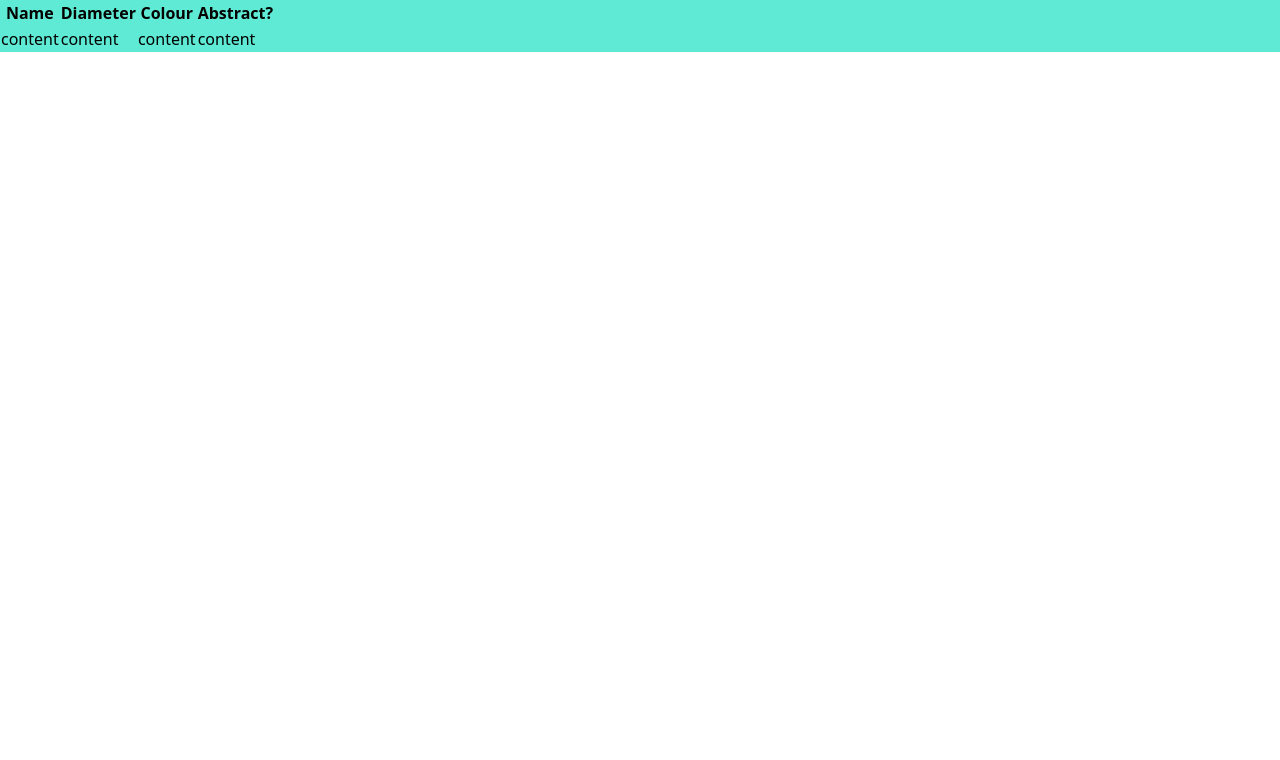
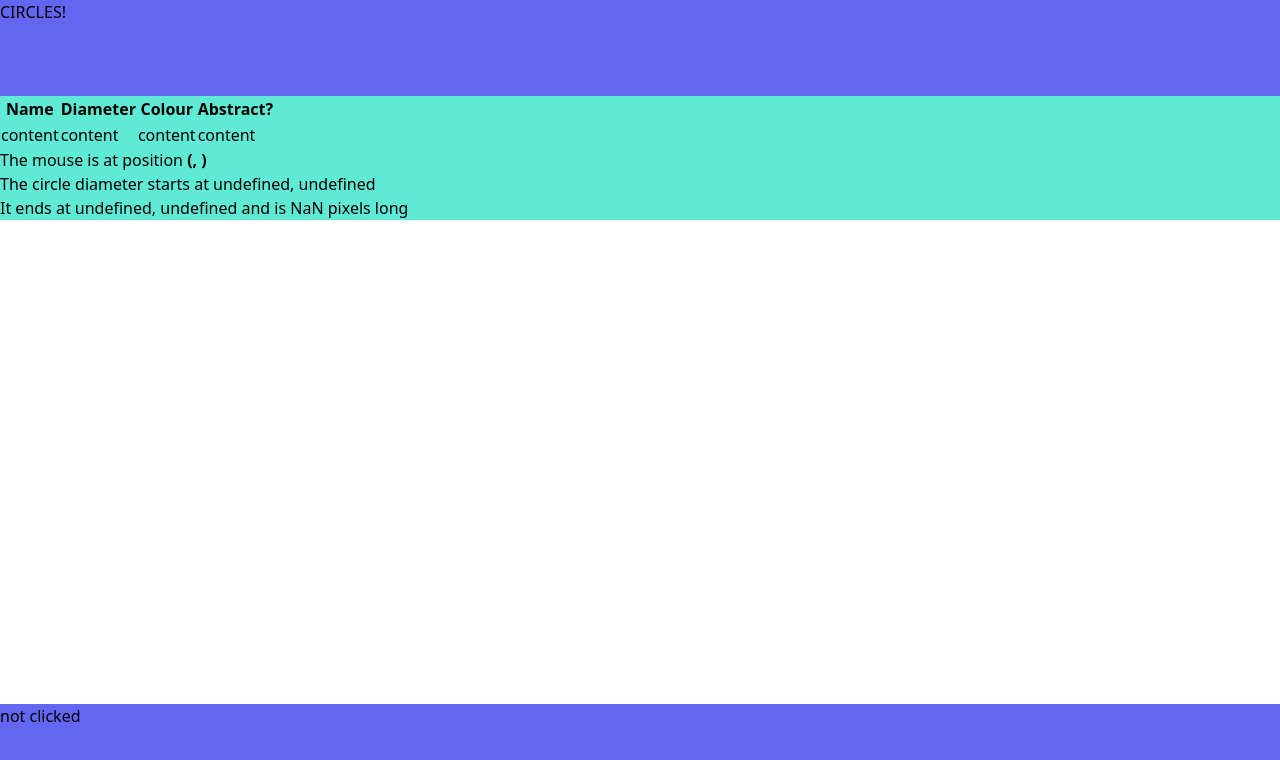
Before and after one commit to r-pal/circles, a React (Create React App) app: page / in a window 1280 px wide. Shown: the top 760 px of the page. Built offline with nearby package versions, Linux system fonts and the light colour scheme.

Commit message:
mouse position

```diff
--- a/src/components/App.tsx
+++ b/src/components/App.tsx
@@ -1,15 +1,70 @@
+import { useState, useEffect } from "react";
+import Canvas from "./Canvas";
 import Footer from "./Footer";
 import Header from "./Header";
+import MousePosition from "./MousePosition";
 import Table from "./Table";
 
-function App() {
+const App: React.FC = () => {
+  const [mousePos, setMousePos] = useState({});
+  const [circleStart, setCircleStart] = useState({});
+  const [circleEnd, setCircleEnd] = useState({});
+  const [clicked, setClicked] = useState(false);
+
+  // const startCircleDraw = () => {
+  //   //anchor circle start at coordintes
+  //   setCircleStart(mousePos)
+  // };
+
+  useEffect(() => {
+    const handleMouseMove = (event: any) => {
+      setMousePos({ x: event.clientX, y: event.clientY });
+    };
+
+    window.addEventListener("mousemove", handleMouseMove);
+
+    return () => {
+      window.removeEventListener("mousemove", handleMouseMove);
+    };
+  }, []);
+
+  useEffect(() => {
+    const handleClick = (event: any) => {
+      if (!clicked) {
+        setCircleStart(mousePos);
+      } else {
+        setCircleEnd(mousePos);
+      }
+      setClicked(!clicked);
+    };
+
+    window.addEventListener("click", handleClick);
+
+    // return () => {
+    //   window.removeEventListener(
+    //     'mousemove',
+    //     handleMouseMove
+    //   );
+    // };
+  });
+
   return (
-    <div className="bg-teal-300">
-    <Header/>
-    <Table/>
-    <Footer/>
-    </div>
+    <>
+      <Header />
+      <div className="bg-teal-300 h-max">
+        <Table />
+        <MousePosition
+          mousePos={mousePos}
+          circleStart={circleStart}
+          circleEnd={circleEnd}
+        />
+      </div>
+      <div className="bg-cyan-300 h-max">
+        <Canvas/>
+      </div>
+      <Footer clicked={clicked} />
+    </>
   );
-}
+};
 
 export default App;
--- /dev/null
+++ b/src/components/Canvas.tsx
@@ -0,0 +1,19 @@
+import { createCanvas } from "p5";
+
+type CanvasProps = {};
+
+const Canvas: React.FC<CanvasProps> = ({}) => {
+
+    function setup() {
+        createCanvas(400, 400);
+      }
+
+      function draw() {
+        background(220);
+        ellipse(50,50,80,80);
+      }
+
+  return <></>;
+};
+
+export default Canvas;
--- a/src/components/Footer.tsx
+++ b/src/components/Footer.tsx
@@ -1,8 +1,13 @@
-const Footer = () => {
+type FooterProps = {
+    clicked: boolean
+}
+
+const Footer: React.FC<FooterProps> = ({clicked}) => {
 
     return(
-        <div className="bg-indigo-500">
-        </div>
+        <footer className="bg-indigo-500 h-24 absolute bottom-0 w-full">
+            {clicked ? "clicked" : "not clicked"}
+        </footer>
     )
 }
 
--- a/src/components/Header.tsx
+++ b/src/components/Header.tsx
@@ -1,7 +1,13 @@
-const Header = () => {
+type HeaderProps = {
+}
+
+const Header: React.FC<HeaderProps> = ({
+}) => {
+
 
     return(
-        <div className="bg-indigo-500">
+        <div className="bg-indigo-500 h-24">
+            <h1 className="size-large">CIRCLES!</h1>
         </div>
     )
 }
--- /dev/null
+++ b/src/components/MousePosition.tsx
@@ -0,0 +1,24 @@
+export type MousePositionProps = {
+    mousePos: any;
+    circleStart: any;
+    circleEnd: any;
+};
+
+const MousePosition: React.FC<MousePositionProps> = (
+    {mousePos, circleStart, circleEnd}
+
+
+    ) => {
+    const diameter = -1*(circleStart.x - circleEnd.x)
+    return (
+        <>
+      The mouse is at position <b>({mousePos.x}, {mousePos.y})</b>
+      <br/>
+      {circleStart && `The circle diameter starts at ${circleStart.x}, ${circleStart.y}`}
+      <br/>
+      {circleEnd && `It ends at ${circleEnd.x}, ${circleEnd.y} and is ${diameter} pixels long`}
+        </>
+    )
+}
+
+export default MousePosition
```
